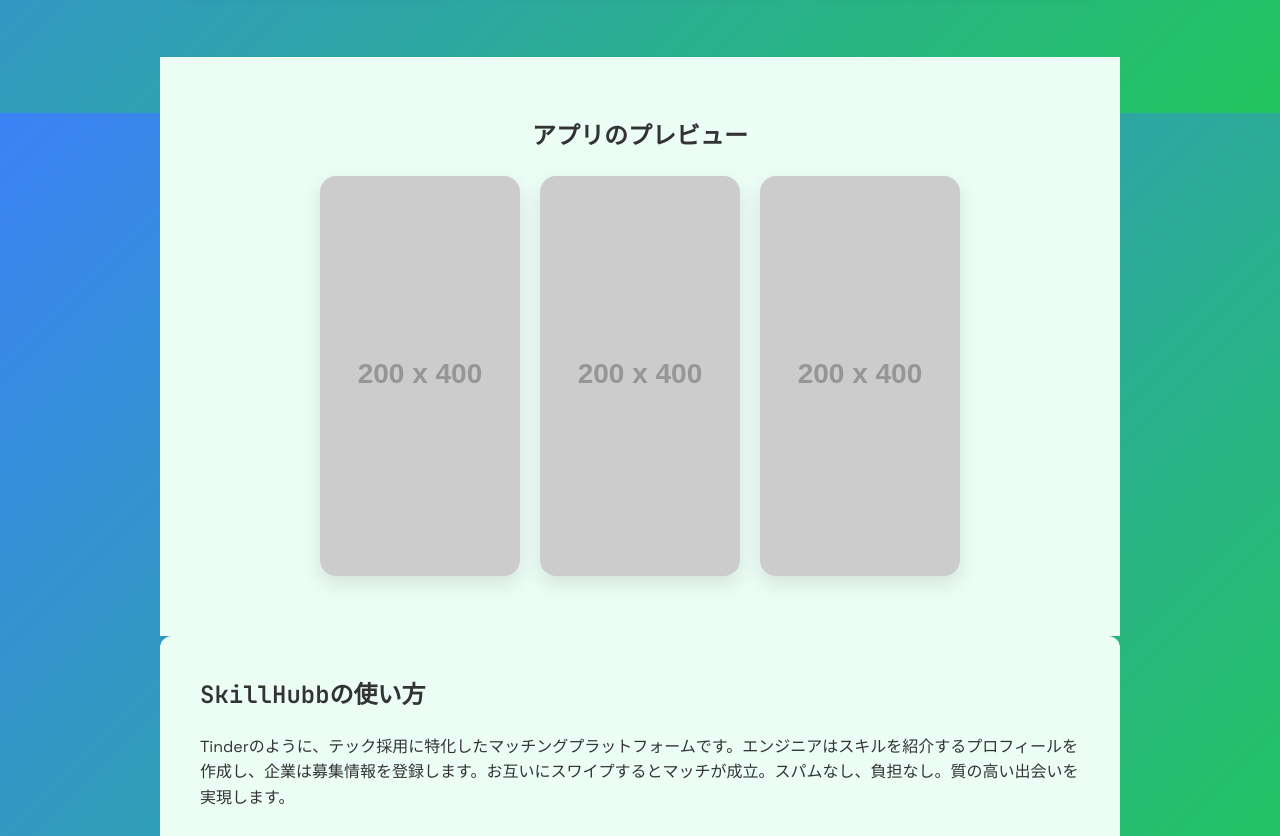
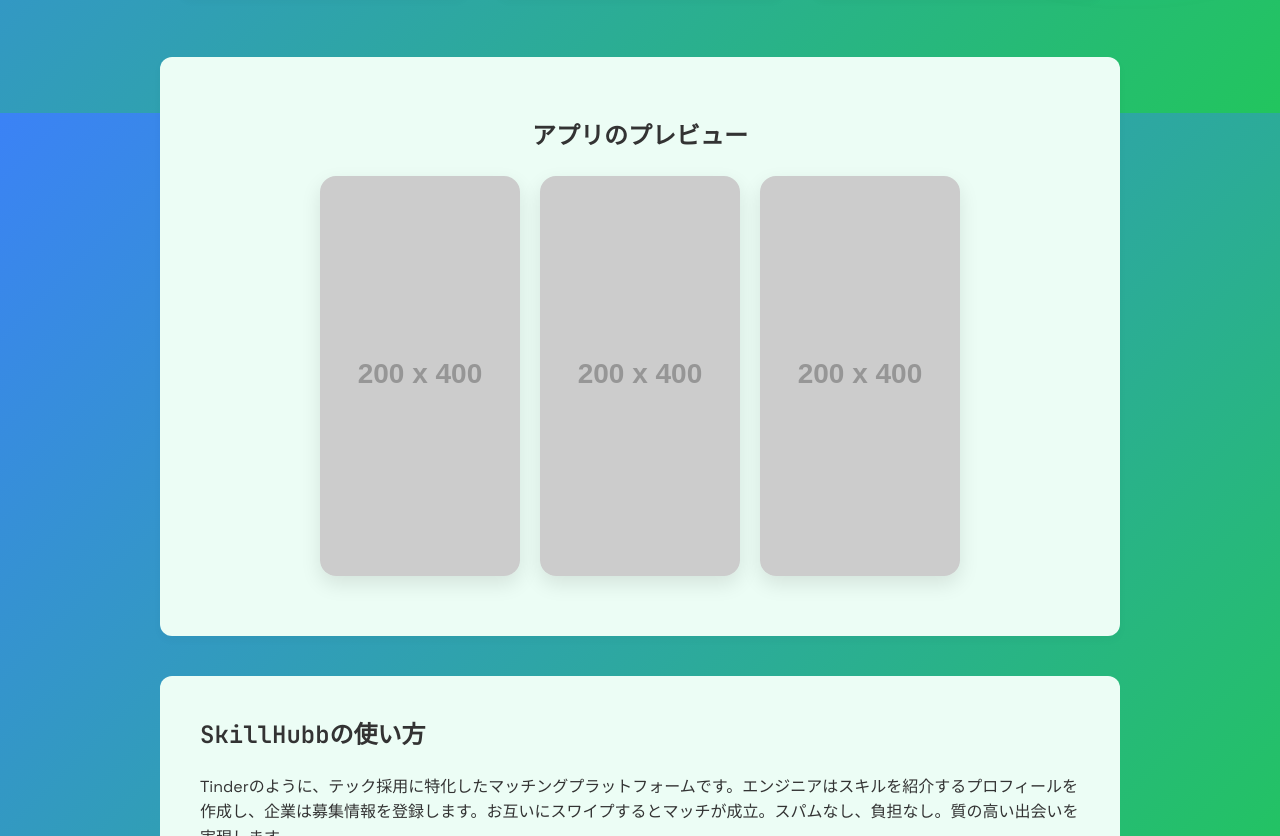
Before and after one commit to ethan-huntsman/skillhubb-landing-page, a plain HTML site: page index.html in a window 1280 px wide. Shown: the part 687-1523 px from the top of the page. Drawn offline with Linux system fonts and the light colour scheme; placeholder pictures from the web are drawn by us.

```diff
--- a/index.html
+++ b/index.html
@@ -233,9 +233,11 @@
 
      .screenshots {
       background: var(--light-green);
+      border-radius: 12px;
+      box-shadow: 0 4px 10px rgba(0,0,0,0.03);
       padding: 60px 20px;
       max-width: 960px;
-      margin: auto;
+      margin-bottom: 40px;
       text-align: center;
     }
 
```
